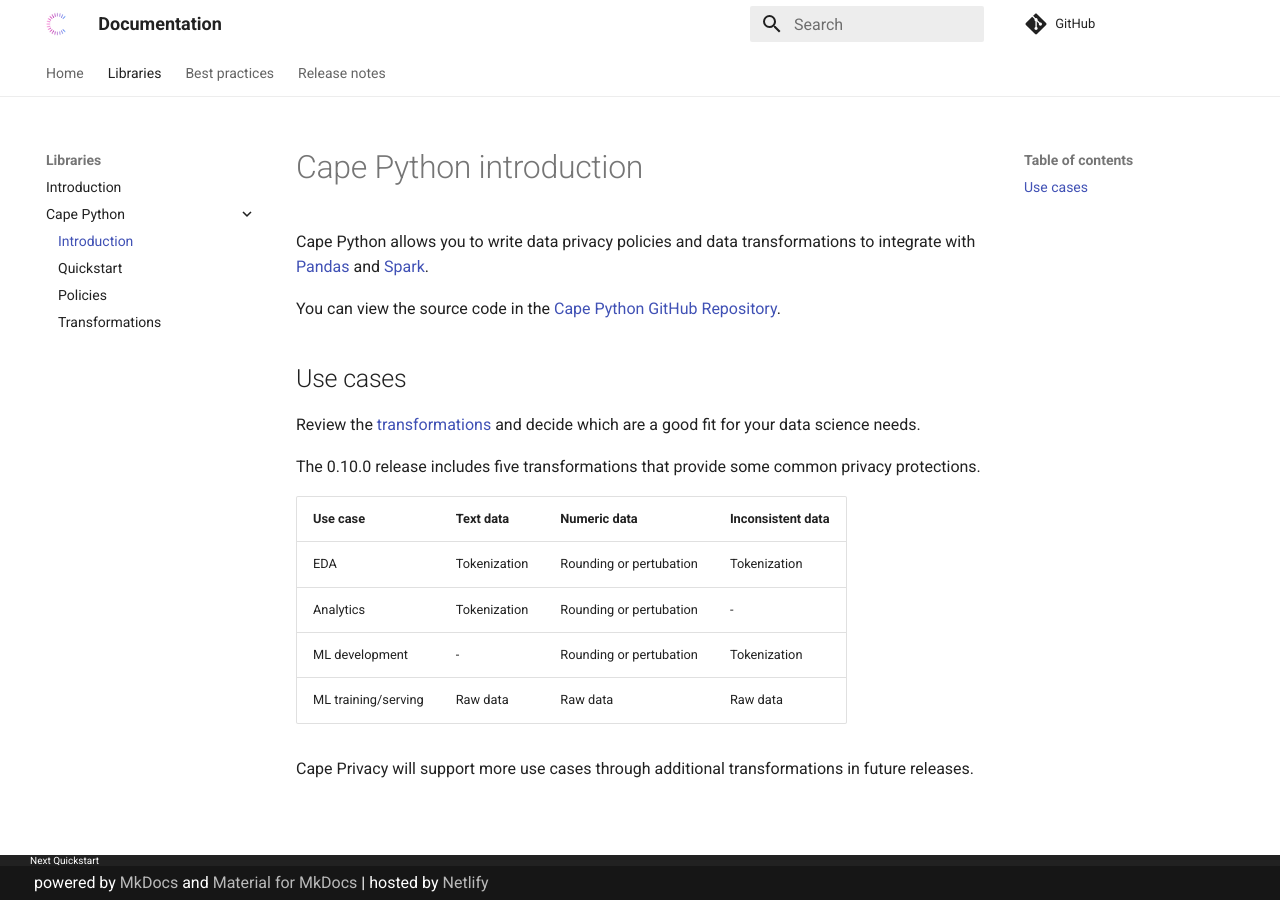
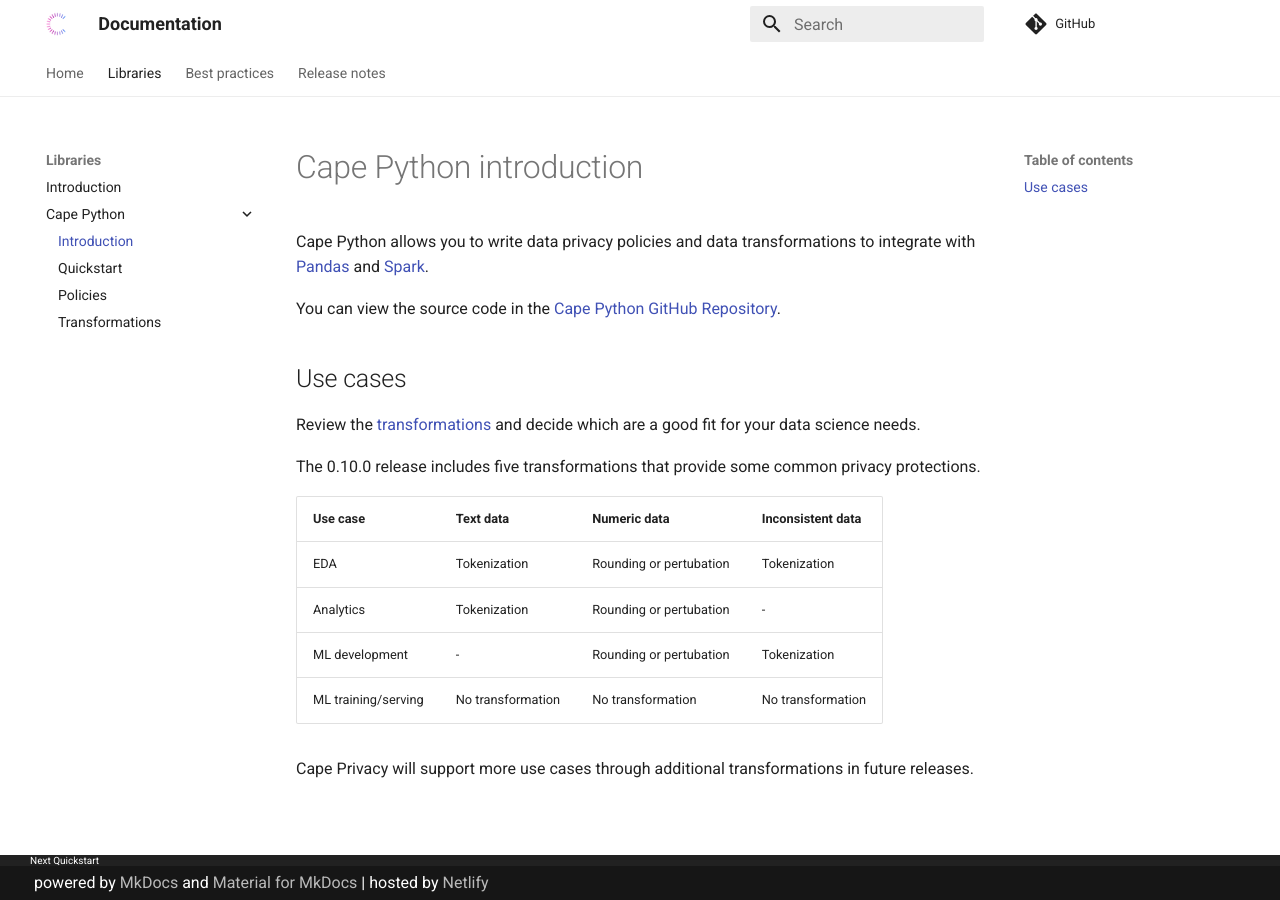
Before and after one commit to capeprivacy/documentation, an MkDocs documentation site: the page built from docs/libraries/cape-python/index.md, in a window 1280 px wide. Built offline with MkDocs 1.6.1 and Material for MkDocs 9.7.7, drawn with Linux system fonts in a browser that asks for light colours; comment, search, counter and statistics services are not loaded.

Commit message:
tokenizer warning

```diff
--- a/docs/libraries/cape-python/index.md
+++ b/docs/libraries/cape-python/index.md
@@ -15,6 +15,6 @@
 | EDA | Tokenization  | Rounding or pertubation | Tokenization
 | Analytics | Tokenization  | Rounding or pertubation | -
 | ML development | - | Rounding or pertubation | Tokenization
-| ML training/serving | Raw data | Raw data | Raw data
+| ML training/serving | No transformation | No transformation | No transformation
 
 Cape Privacy will support more use cases through additional transformations in future releases.
```
Also changed, not shown: docs/libraries/cape-python/transformations.md (+1 -1 lines).
